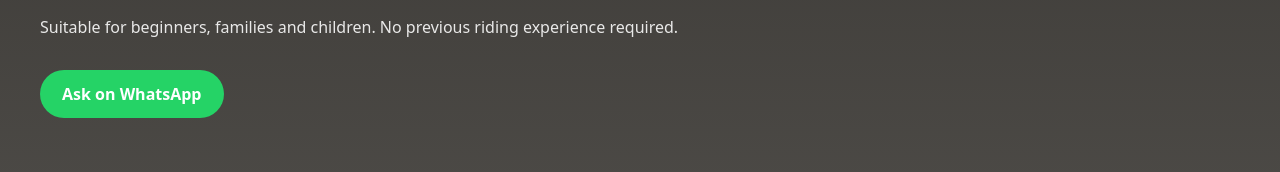
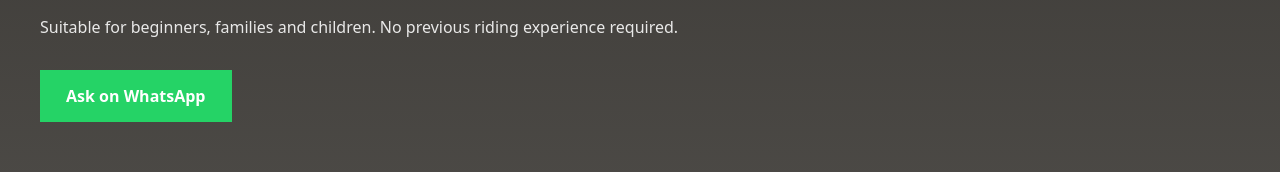
Before and after one commit to comendrive-a11y/comendrive-a11y, a Next.js app: page /horse-riding in a window 1280 px wide. Shown: the part 334-506 px from the top of the page. Built offline with nearby package versions, Linux system fonts and the light colour scheme.

Commit message:
Update page.tsx

```diff
--- a/app/horse-riding/page.tsx
+++ b/app/horse-riding/page.tsx
@@ -264,8 +264,7 @@ export default function HorseRidingPage() {
                 display: "inline-block",
                 background: "#25D366",
                 color: "#fff",
-                padding: "12px 22px",
-                borderRadius: "999px",
+                padding: "14px 26px",
                 textDecoration: "none",
                 fontWeight: 600,
               }}
```
